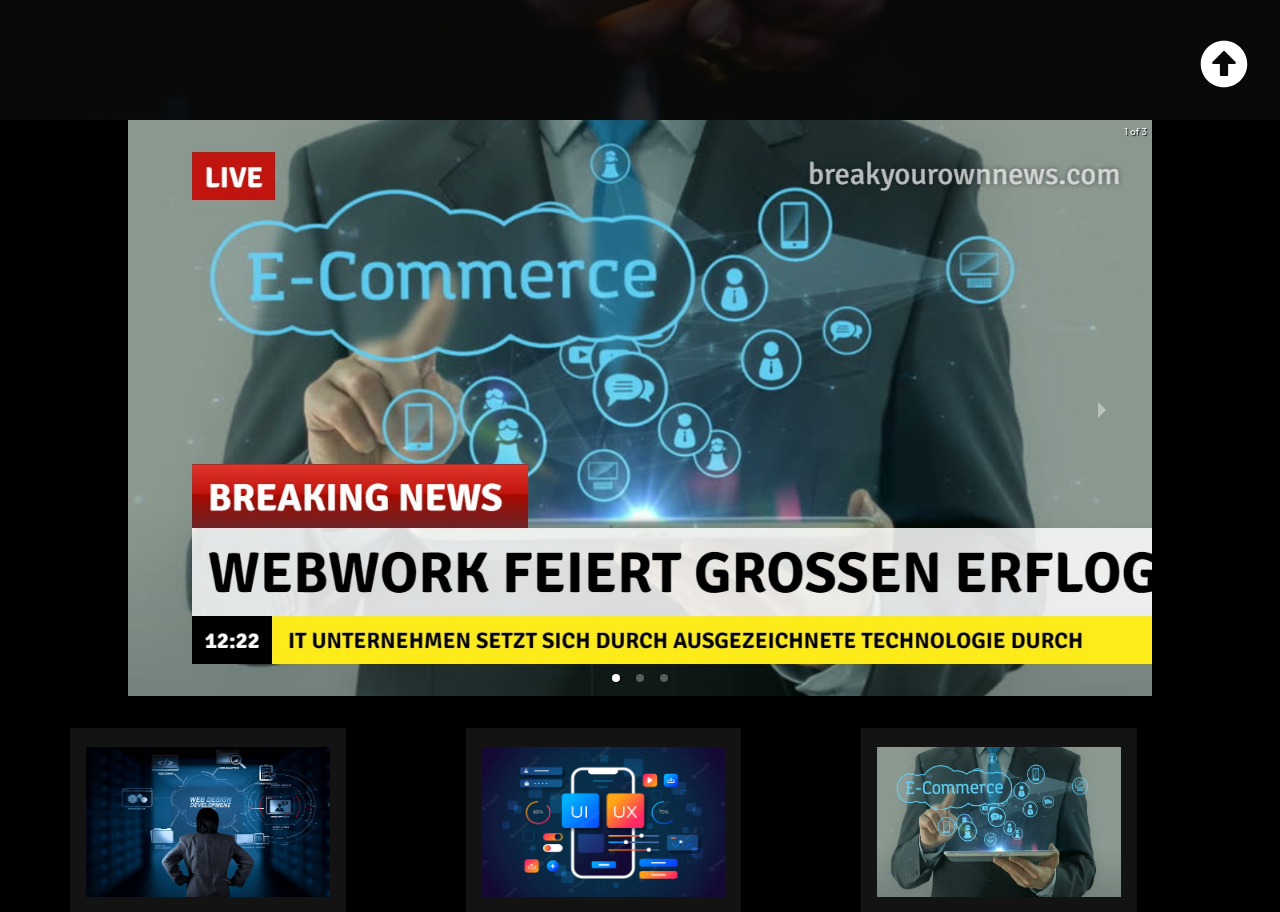
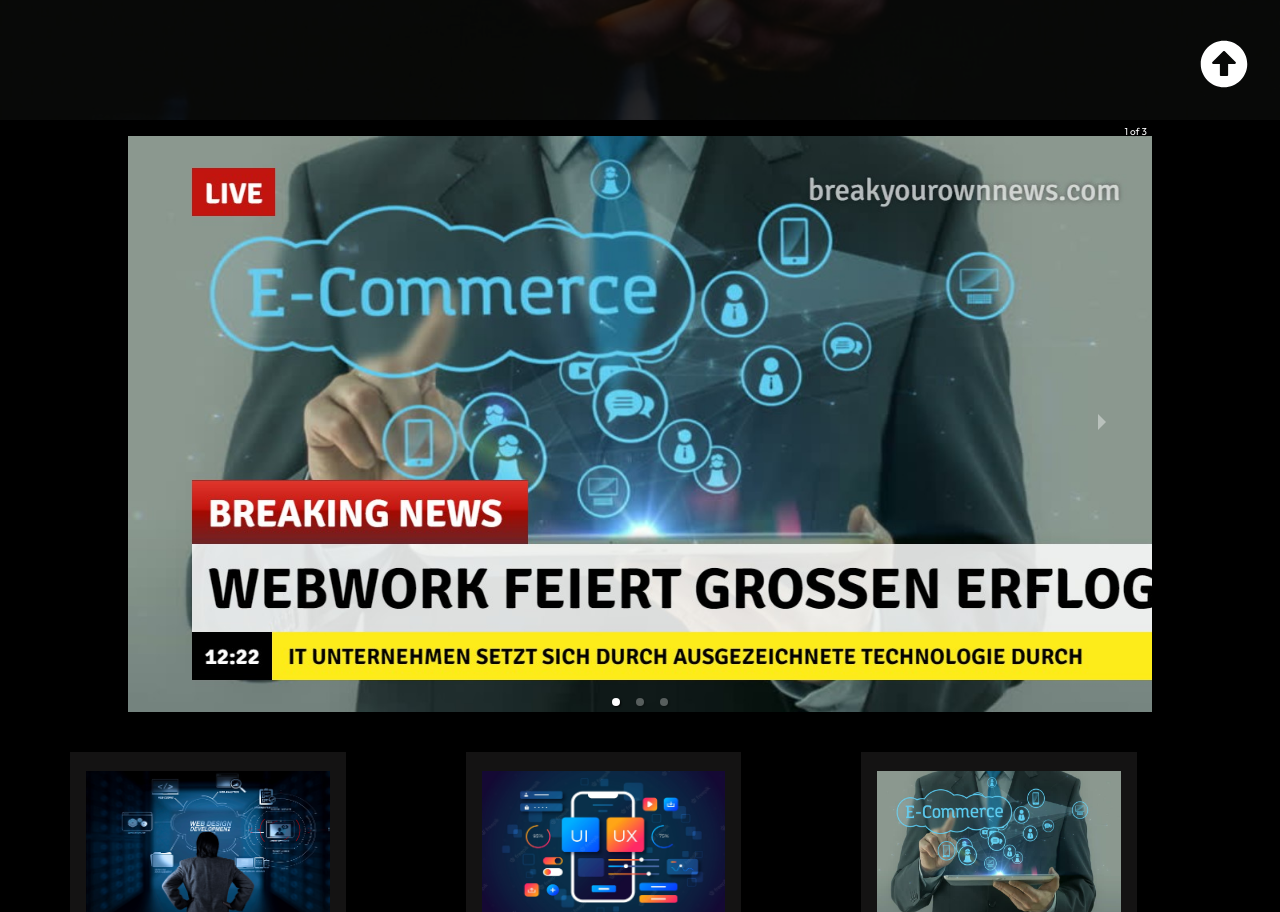
Before and after one commit to batuhan670/WebWorkCB, a React (Create React App) app: page / in a window 1280 px wide. Shown: the part 680-1592 px from the top of the page. Built offline with nearby package versions, Linux system fonts and the light colour scheme; a web font is replaced by a local one.

Commit message:
slideshow

```diff
--- a/src/components/Slideshow.js
+++ b/src/components/Slideshow.js
@@ -21,7 +21,7 @@ class Slideshow extends Component {
 
                 </div>
                 <div>
-                    <img src={Img2} alt="DREAMS" />
+                    <img src={Img2} alt="DREAM" />
 
                 </div>
                 <div>
--- a/src/components/SlideshowStyles.css
+++ b/src/components/SlideshowStyles.css
@@ -7,8 +7,13 @@
     width: 100px;
 }
 
+.slideImg {
+    margin-top: 1rem;
+    margin-bottom: 0.5rem;
+}
 
 .slideImg img {
     height: 50%;
     width: 50%;
+
 }
```
